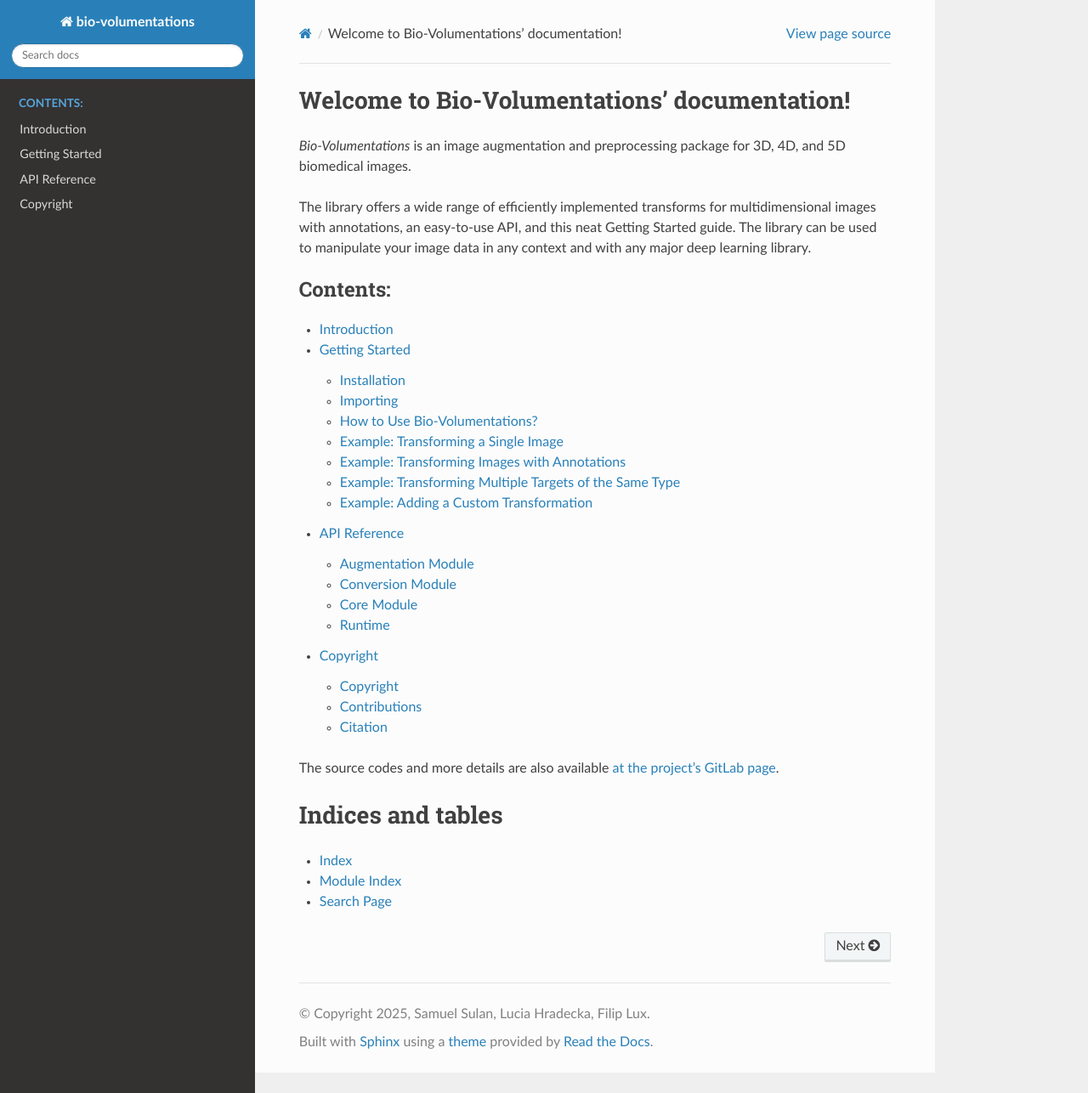
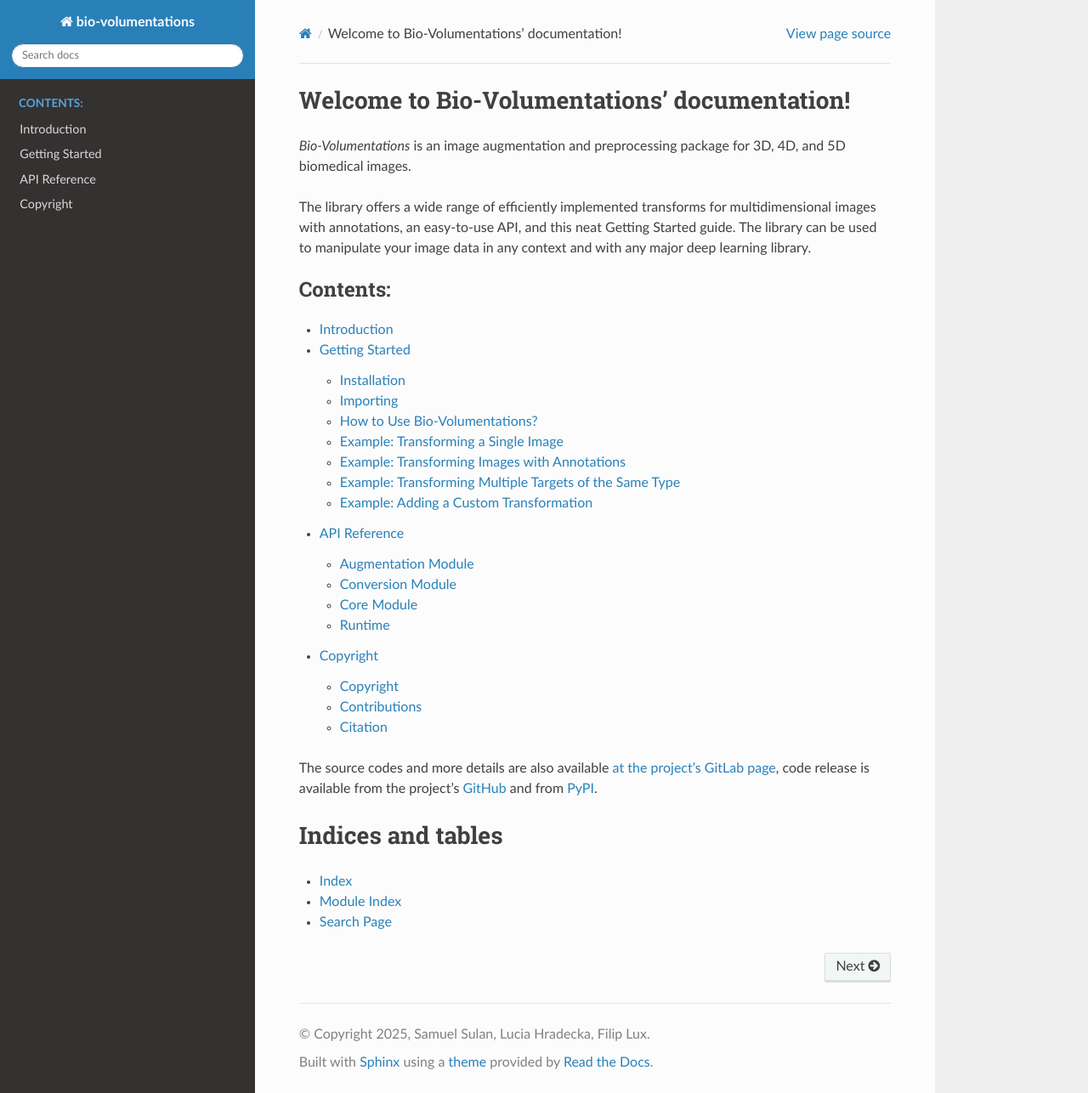
Before and after one commit to xluciadh/bio-volumentations, a Sphinx documentation site: the page built from docs/source/index.rst, in a window 1280 px wide and 1286 px high. Shown: the whole window at 85% size. Built offline with Sphinx 7.4.7 and the Read the Docs theme 3.1.0, drawn with Linux system fonts in a browser that asks for light colours.

Commit message:
add info about GitHub vs GitLab repos

```diff
--- a/docs/source/index.rst
+++ b/docs/source/index.rst
@@ -19,7 +19,10 @@ and with any major deep learning library.
    contributions
 
 The source codes and more details are also available
-`at the project's GitLab page <https://gitlab.fi.muni.cz/cbia/bio-volumentations/-/tree/1.3.1?ref_type=tags>`_.
+`at the project's GitLab page <https://gitlab.fi.muni.cz/cbia/bio-volumentations/-/tree/1.3.1?ref_type=tags>`_,
+code release is available from the project's
+`GitHub <https://github.com/xluciadh/bio-volumentations/releases/tag/1.3.1>`_
+and from `PyPI <https://pypi.org/project/bio-volumentations/>`_.
 
 Indices and tables
 ==================
--- a/docs/source/intro.rst
+++ b/docs/source/intro.rst
@@ -18,4 +18,5 @@ This library builds upon widely used libraries such as Albumentations and TorchI
 
 The source codes are available
 `at the project's GitLab page <https://gitlab.fi.muni.cz/cbia/bio-volumentations/-/tree/1.3.1?ref_type=tags>`_.
-The package can be installed via pip - see `the project's PyPI page <https://pypi.org/project/bio-volumentations/>`_.
+The package can be installed via `pip <https://pypi.org/project/bio-volumentations/>`_
+and is archived `at GitHub <https://github.com/xluciadh/bio-volumentations/releases/tag/1.3.1>`_.
```
Also changed, not shown: README.md (+8 -0 lines).
